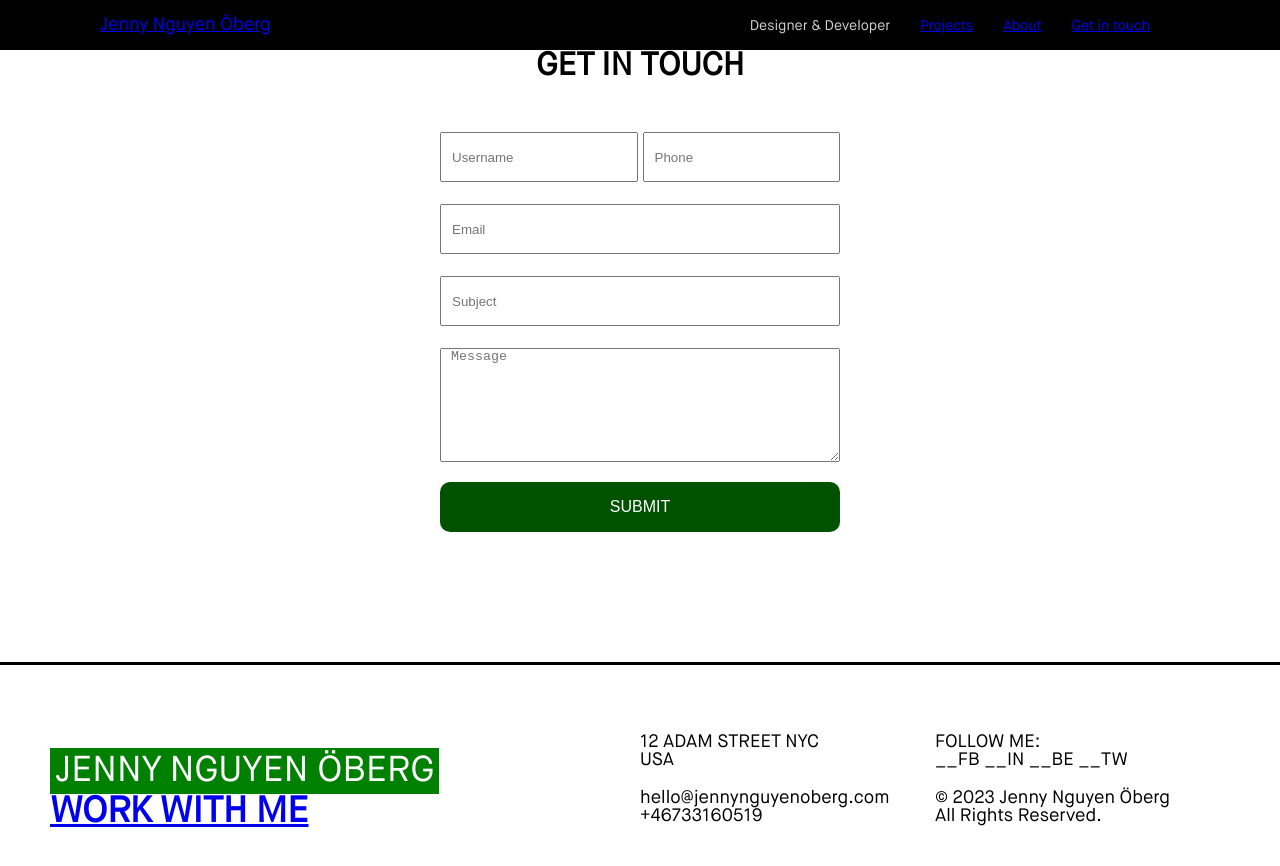
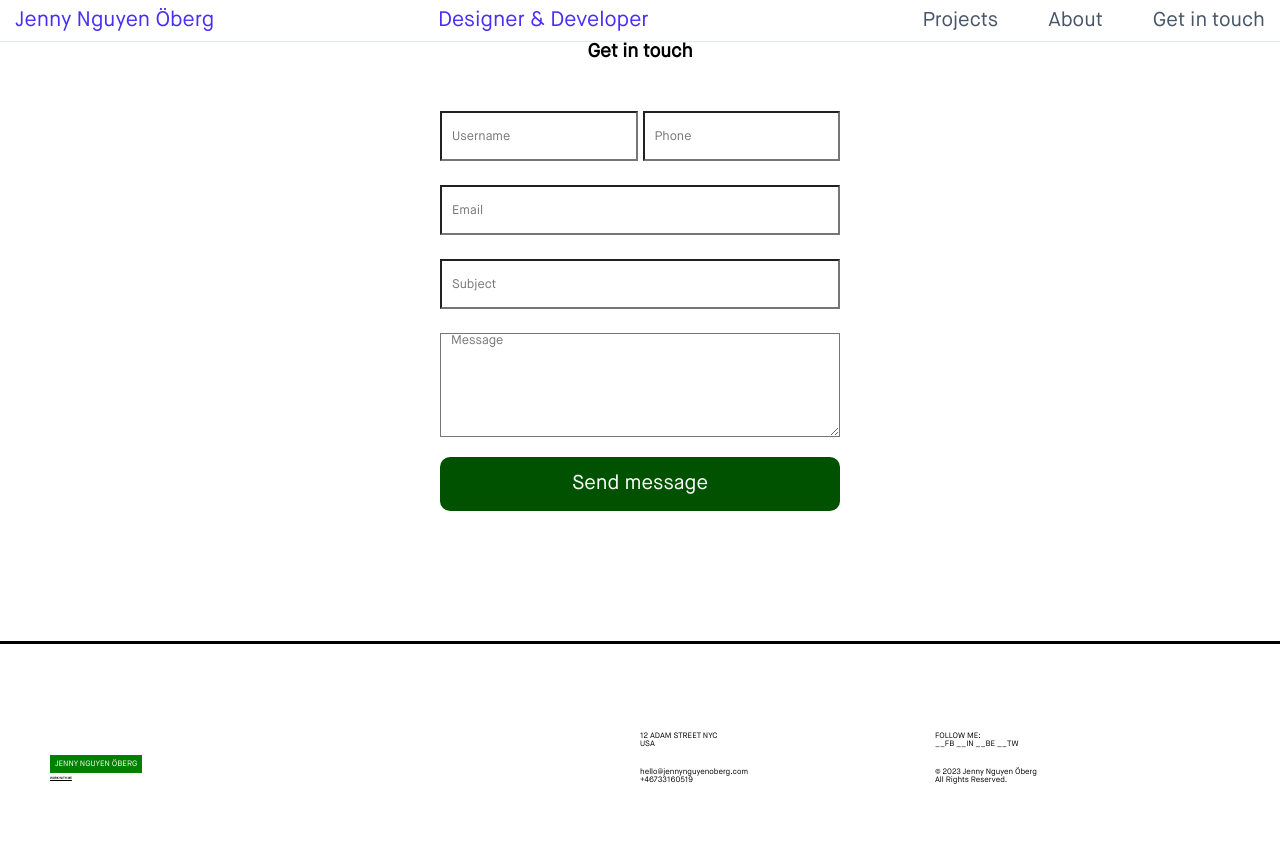
Before and after one commit to jennynguyenoberg/jennynguyenoberg-assignment5-javascript-frameworks, a Next.js app: page /contact in a window 1280 px wide. Shown: the top 866 px of the page. Built offline with nearby package versions, Linux system fonts and the light colour scheme; a web font is replaced by a local one.

Commit message:
add inital styling

```diff
--- a/app/components/navbar.js
+++ b/app/components/navbar.js
@@ -4,39 +4,42 @@ import Link from 'next/link'
 import { useState } from 'react';
 
 export default function Navbar() {
-  const [open, setOpen] = useState(false);
+  const [isOpen, setIsOpen] = useState(false);
+  const openMenu = () => setIsOpen(!isOpen);
 
   return (
-    <div className={styles.container}>
-      <Link href='/'>Jenny Nguyen Öberg</Link>
-      <ul className={styles.list}>
-        <li className={styles.listItemDesc}>Designer & Developer</li>
-        <li className={styles.listItem}>
-          <Link href='/projects'>Projects</Link>
-        </li>
-        <li className={styles.listItem}>
-          <Link href='/about'>About</Link>
-        </li>
-        <li className={styles.listItem}>
-          <Link href='/contact'>Get in touch</Link>
-        </li>
-      </ul>
-      <div className={styles.hamburger} onClick={() => setOpen(!open)}>
-        <div className={styles.line} />
-        <div className={styles.line} />
-        <div className={styles.line} />
-      </div>
-      <ul onClick={()=>setOpen(false)} className={styles.menu} style={{ right: open ? "0px" : "-50vw" }}>
-        <li className={styles.menuItem}>
-          <Link href='/projects'>Projects</Link>
-        </li>
-        <li className={styles.menuItem}>
-          <Link href='/about'>About</Link>
-        </li>
-        <li className={styles.menuItem}>
-          <Link href='/contact'>Get in touch</Link>
-        </li>
-      </ul>
-    </div>
+    <header className={styles.header}>
+      <nav className={styles.navbar}>
+        <Link href='/'>
+          <span className={styles.navLogo}>Jenny Nguyen Öberg</span>
+        </Link>
+        <span className={styles.navLogo}>Designer & Developer</span>
+        <ul className={isOpen === false ?
+          styles.navMenu : styles.navMenu + ' ' + styles.active}>
+          <li className={styles.navItem}>
+            <Link href='/projects'>
+              <span className={styles.navLink}>Projects</span>
+            </Link>
+          </li>
+          <li className={styles.navItem}>
+            <Link href='/about'>
+              <span className={styles.navLink}>About</span>
+            </Link>
+          </li>
+          <li className={styles.navItem}>
+            <Link href='/contact'>
+              <span className={styles.navLink}>Get in touch</span>
+            </Link>
+          </li>
+        </ul>
+        <button className={isOpen === false ?
+          styles.hamburger : styles.hamburger + ' ' + styles.active}
+          onClick={openMenu}>
+          <span className={styles.bar}></span>
+          <span className={styles.bar}></span>
+          <span className={styles.bar}></span>
+        </button>
+      </nav>
+    </header>
   );
 }
--- a/app/contact/page.js
+++ b/app/contact/page.js
@@ -2,18 +2,16 @@ import styles from '../../styles/Contact.module.css'
 
 export default function Contact() {
   return (
-
     <div className={styles.container}>
-      <h1 className={styles.title}>GET IN TOUCH</h1>
+      <h1 className={styles.title}>Get in touch</h1>
       <form className={styles.form}>
         <input className={styles.inputSmall} placeholder="Username" />
         <input className={styles.inputSmall} placeholder="Phone" />
         <input className={styles.inputLarge} placeholder="Email" />
         <input className={styles.inputLarge} placeholder="Subject" />
         <textarea className={styles.textArea} placeholder="Message" rows={6} />
-        <button className={styles.button}>SUBMIT</button>
+        <button className={styles.button}>Send message</button>
       </form>
-
     </div>
   )
 }
--- a/styles/About.module.css
+++ /dev/null
@@ -1,3 +0,0 @@
-.title {
-  color: blue;
-}
--- a/styles/Contact.module.css
+++ b/styles/Contact.module.css
@@ -3,9 +3,10 @@
   flex-direction: column;
   align-items: center;
   justify-content: center;
-  position: relative;
+  /* position: relative; */
   overflow: hidden;
   padding-bottom: 80px;
+  font-size: 3rem;
 }
 
 .form {
@@ -14,6 +15,7 @@
   padding: 50px;
   display: flex;
   flex-wrap: wrap;
+  font-size: 2rem;
 }
 
 .inputSmall {
@@ -45,7 +47,7 @@
   background-color: rgb(0, 82, 0);
   color: white;
   width: 100%;
-  font-size: 16px;
+  font-size: 2rem;
   cursor: pointer;
 }
 
--- a/styles/Footer.module.css
+++ b/styles/Footer.module.css
@@ -3,7 +3,7 @@
   border-top: 3px solid black;
   display: flex;
   justify-content: space-around;
-  font-size: 18px;
+  font-size: 2rem;
   padding: 50px;
   align-items: center;
 }
--- a/styles/Hero.module.css
+++ b/styles/Hero.module.css
@@ -4,7 +4,7 @@
   display: flex;
   background-color: white;
   overflow: hidden;
-  position: relative;
+  /* position: relative; */
 }
 
 .card {
--- a/styles/Navbar.module.css
+++ b/styles/Navbar.module.css
@@ -1,81 +1,94 @@
-.container {
-  height: 50px;
-  background-color: black;
-  color: white;
-  display: flex;
-  align-items: center;
-  padding: 0 100px;
-  font-size: 18px;
-  justify-content: space-between;
-  position: relative;
+.header {
+  border-bottom: 1px solid #E2E8F0;
 }
 
-.listItem {
-  display: inline;
-  margin-right: 30px;
-  font-size: 14px;
-  color: lightgray;
-  cursor: pointer;
-  text-decoration: none;
-}
-
-.listItemDesc {
-  display: inline;
-  margin-right: 30px;
-  font-size: 14px;
-  color: lightgray;
-  text-decoration: none;
+.navbar {
+  display: flex;
+  justify-content: space-between;
+  align-items: center;
+  padding: 1rem 1.5rem;
 }
 
 .hamburger {
   display: none;
 }
 
-
-.menu {
-  display: none;
+.bar {
+  display: block;
+  width: 35px;
+  height: 3px;
+  margin: 5px auto;
+  -webkit-transition: all 0.3s ease-in-out;
+  transition: all 0.3s ease-in-out;
+  background-color: #222222;
 }
 
-@media screen and (max-width: 480px) {
-  .container {
-    padding: 0 20px;
+.navMenu {
+  display: flex;
+  justify-content: space-between;
+  align-items: center;
+}
+
+.navItem {
+  margin-left: 5rem;
+}
+
+.navLink {
+  font-size: 2rem;
+  font-weight: 400;
+  color: #475569;
+  /* text-transform: uppercase; */
+}
+
+.navLink:hover {
+  color: #482ff7;
+}
+
+.navLogo {
+  font-size: 2.1rem;
+  font-weight: 500;
+  color: #482ff7;
+}
+
+@media only screen and (max-width: 768px) {
+  .navMenu {
+    position: fixed;
+    left: -100%;
+    top: 5rem;
+    flex-direction: column;
+    background-color: #fff;
+    width: 100%;
+    /* border-radius: 10px; */
+    text-align: center;
+    transition: 0.3s;
+    box-shadow:
+      0 10px 27px rgba(0, 0, 0, 0.05);
   }
 
-  .list {
-    display: none;
+  .navMenu.active {
+    left: 0;
+  }
+
+  .navItem {
+    margin: 2.5rem 0;
   }
 
   .hamburger {
-    display: flex;
-    flex-direction: column;
-    justify-content: space-between;
-    width: 25px;
-    height: 20px;
+    display: block;
     cursor: pointer;
   }
 
-  .line {
-    width: 100%;
-    height: 3px;
-    background-color: white;
+  .hamburger.active .bar:nth-child(2) {
+    opacity: 0;
   }
 
-  .menu {
-    position: fixed;
-    height: calc(100vh - 50px);
-    width: 50vw;
-    background-color: black;
-    top: 50px;
-    margin: 0;
-    padding: 0;
-    font-weight: bold;
-    color: lightgrey;
-    list-style: none;
-    display: flex;
-    flex-direction: column;
-    align-items: center;
-    justify-content: space-around;
-    z-index: 999;
-    transition: all 1s ease;
+  .hamburger.active .bar:nth-child(1) {
+    -webkit-transform: translateY(8px) rotate(45deg);
+    transform: translateY(8px) rotate(45deg);
+  }
+
+  .hamburger.active .bar:nth-child(3) {
+    -webkit-transform: translateY(-8px) rotate(-45deg);
+    transform: translateY(-8px) rotate(-45deg);
   }
 }
--- a/styles/Projects.module.css
+++ b/styles/Projects.module.css
@@ -1,3 +1,7 @@
-.heading {
-  color: rgb(0, 255, 89);
+.container {
+  font-size: 3rem;
 }
+
+.title {
+  font-size: 2rem;
+}
--- a/styles/globals.css
+++ b/styles/globals.css
@@ -7,126 +7,43 @@
 }
 
 * {
+  margin: 0;
+  padding: 0;
   box-sizing: border-box;
-  padding: 0;
-  margin: 0;
 }
 
-body {
+html,
+body,
+body * {
+  font-family: MaisonNeue-Book;
   /* font-family: 'Playfair Display', serif;
   font-style: none;
   font-style: italic; */
-  font-family: MaisonNeue-Book;
+  color: inherit;
+  background-color: inherit;
+  font-size: 62.5%;
 }
 
-@media screen and (max-width: 480px) {
-
-}
-
-/* :root {
-  --max-width: 1100px;
-  --border-radius: 12px;
-  --font-mono: ui-monospace, Menlo, Monaco, 'Cascadia Mono', 'Segoe UI Mono',
-    'Roboto Mono', 'Oxygen Mono', 'Ubuntu Monospace', 'Source Code Pro',
-    'Fira Mono', 'Droid Sans Mono', 'Courier New', monospace;
-
-  --foreground-rgb: 0, 0, 0;
-  --background-start-rgb: 214, 219, 220;
-  --background-end-rgb: 255, 255, 255;
-
-  --primary-glow: conic-gradient(
-    from 180deg at 50% 50%,
-    #16abff33 0deg,
-    #0885ff33 55deg,
-    #54d6ff33 120deg,
-    #0071ff33 160deg,
-    transparent 360deg
-  );
-  --secondary-glow: radial-gradient(
-    rgba(255, 255, 255, 1),
-    rgba(255, 255, 255, 0)
-  );
-
-  --tile-start-rgb: 239, 245, 249;
-  --tile-end-rgb: 228, 232, 233;
-  --tile-border: conic-gradient(
-    #00000080,
-    #00000040,
-    #00000030,
-    #00000020,
-    #00000010,
-    #00000010,
-    #00000080
-  );
-
-  --callout-rgb: 238, 240, 241;
-  --callout-border-rgb: 172, 175, 176;
-  --card-rgb: 180, 185, 188;
-  --card-border-rgb: 131, 134, 135;
-}
-
-@media (prefers-color-scheme: dark) {
-  :root {
-    --foreground-rgb: 255, 255, 255;
-    --background-start-rgb: 0, 0, 0;
-    --background-end-rgb: 0, 0, 0;
-
-    --primary-glow: radial-gradient(rgba(1, 65, 255, 0.4), rgba(1, 65, 255, 0));
-    --secondary-glow: linear-gradient(
-      to bottom right,
-      rgba(1, 65, 255, 0),
-      rgba(1, 65, 255, 0),
-      rgba(1, 65, 255, 0.3)
-    );
-
-    --tile-start-rgb: 2, 13, 46;
-    --tile-end-rgb: 2, 5, 19;
-    --tile-border: conic-gradient(
-      #ffffff80,
-      #ffffff40,
-      #ffffff30,
-      #ffffff20,
-      #ffffff10,
-      #ffffff10,
-      #ffffff80
-    );
-
-    --callout-rgb: 20, 20, 20;
-    --callout-border-rgb: 108, 108, 108;
-    --card-rgb: 100, 100, 100;
-    --card-border-rgb: 200, 200, 200;
-  }
-}
-
-* {
-  box-sizing: border-box;
-  padding: 0;
-  margin: 0;
-}
-
-html,
-body {
-  max-width: 100vw;
-  overflow-x: hidden;
-}
-
-body {
-  color: rgb(var(--foreground-rgb));
-  background: linear-gradient(
-      to bottom,
-      transparent,
-      rgb(var(--background-end-rgb))
-    )
-    rgb(var(--background-start-rgb));
+li {
+  list-style: none;
 }
 
 a {
-  color: inherit;
   text-decoration: none;
 }
 
-@media (prefers-color-scheme: dark) {
-  html {
-    color-scheme: dark;
-  }
-} */
+button {
+  background: transparent;
+  border: none;
+  cursor: pointer;
+  padding: 0;
+}
+
+button:hover,
+button:focus {
+  background: transparent;
+}
+
+button:focus {
+  outline: none;
+}
```
Also changed, not shown: app/projects/page.js (+5 -5 lines).
